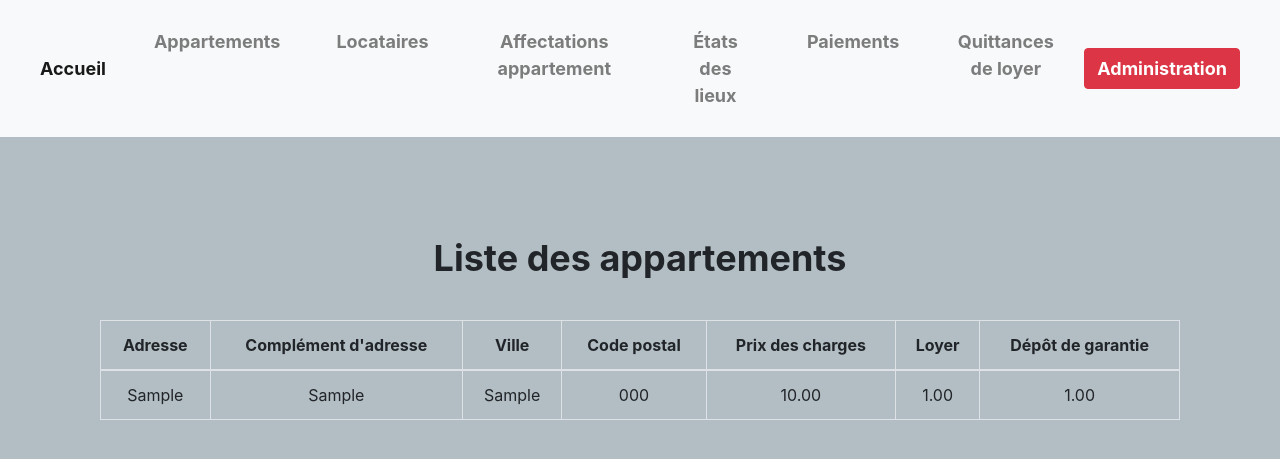
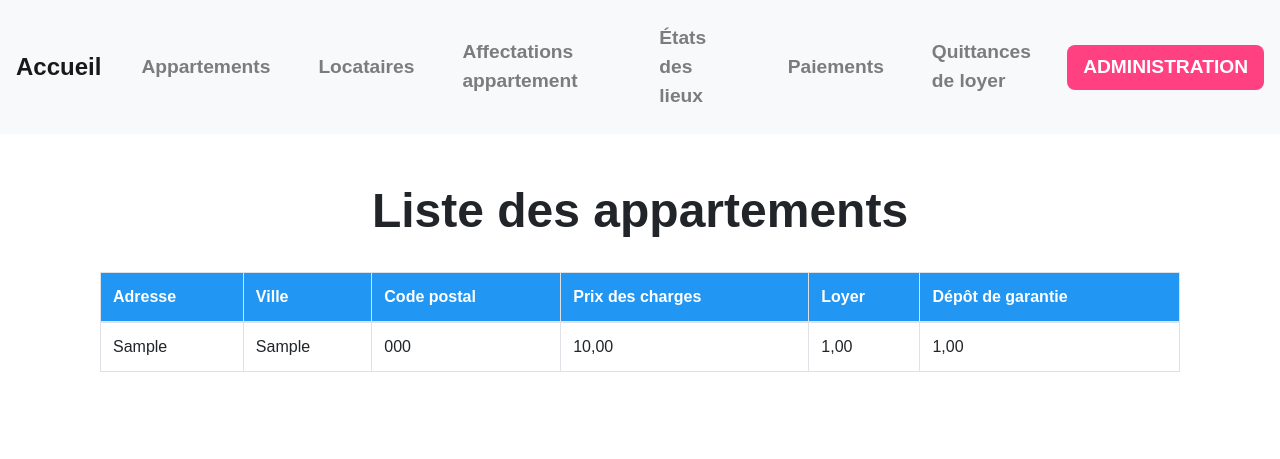
Before and after one commit to aiiioo93/adinfecoheroku, a Django app: page /appartement_list in a window 1280 px wide. Shown: the top 459 px of the page. Run offline with Django 4.2, Linux system fonts and the light colour scheme; tables that the repository leaves empty hold one stand-in row (values such as "Sample post"); some libraries are stand-ins or nearby versions.

Commit message:
Amelioration: interface, bug admin affectionAppart, affectationPaiement

```diff
--- a/gestion/models.py
+++ b/gestion/models.py
@@ -1,38 +1,41 @@
+from django.core.exceptions import ValidationError
+from django.db.models import Q
 from django.db import models
-from datetime import date
+from django.utils.translation import gettext_lazy as _
 
 
 class Locataire(models.Model):
     nom = models.CharField(max_length=100)
-    adresse = models.CharField(max_length=200)
+    prenom = models.CharField(max_length=100)
     numero_telephone = models.CharField(max_length=20)
     adresse_email = models.EmailField(max_length=254)
 
+
     def __str__(self):
-        return self.nom
+        return f"{self.nom}  {self.prenom}"
+
 
 class Appartement(models.Model):
-        adresse = models.CharField(max_length=200)
-        complement_adresse = models.CharField(max_length=100, null=True)
-        ville = models.CharField(max_length=50)
-        code_postal = models.CharField(max_length=10)
-        prix_charges = models.DecimalField(max_digits=10, decimal_places=2)
-        loyer = models.DecimalField(max_digits=10, decimal_places=2)
-        depot_garantie = models.DecimalField(max_digits=10, decimal_places=2)
-        locataire = models.ForeignKey(Locataire, on_delete=models.SET_NULL, null=True, blank=True)
+    adresse = models.CharField(max_length=200)
+    ville = models.CharField(max_length=50)
+    code_postal = models.CharField(max_length=10)
+    prix_charges = models.DecimalField(max_digits=10, decimal_places=2)
+    loyer = models.DecimalField(max_digits=10, decimal_places=2)
+    depot_garantie = models.DecimalField(max_digits=10, decimal_places=2)
 
-        def __str__(self):
-            return self.adresse
+
+    def __str__(self):
+        return self.adresse
 
 
 class AffectationAppartement(models.Model):
-    appartement = models.ForeignKey(Appartement, on_delete=models.CASCADE)
-    locataire = models.ForeignKey(Locataire, on_delete=models.CASCADE)
+    appartement = models.OneToOneField(Appartement, on_delete=models.CASCADE)
+    locataire = models.OneToOneField(Locataire, on_delete=models.CASCADE)
     date_debut = models.DateField()
     date_fin = models.DateField(blank=True, null=True)
 
     def __str__(self):
-        return f"{self.locataire.nom} - {self.appartement.adresse}"
+        return f"{self.locataire.nom} {self.locataire.prenom} -  {self.appartement.adresse}"
 
 class EtatDesLieux(models.Model):
     appartement = models.ForeignKey(Appartement, on_delete=models.CASCADE)
@@ -42,18 +45,22 @@ class EtatDesLieux(models.Model):
     def __str__(self):
         return f"{self.appartement.adresse} - {self.date}"
 
+
 class Paiement(models.Model):
-    locataire = models.ForeignKey(Locataire, on_delete=models.CASCADE)
+    appartement = models.ForeignKey(AffectationAppartement, on_delete=models.SET_NULL, null=True, blank=True)
     date = models.DateField()
     montant = models.DecimalField(max_digits=10, decimal_places=2)
 
+
     def __str__(self):
-        return f"{self.locataire.nom} - {self.date.strftime('%Y-%m-%d')} - {self.montant:.2f}"
+        return f" {self.date.strftime('%Y-%m-%d')} - {self.montant:.2f}"
+
 
 class QuittanceLoyer(models.Model):
     locataire = models.ForeignKey(Locataire, on_delete=models.CASCADE)
     periode = models.DateField()
     montant = models.DecimalField(max_digits=10, decimal_places=2)
 
+
     def __str__(self):
         return f"{self.locataire.nom} - {self.periode.strftime('%B %Y')}"
--- a/gestion/static/css/style.css
+++ b/gestion/static/css/style.css
@@ -1,25 +1,135 @@
-body{
-    background-color: #b2bec3;
+/* Couleurs */
+:root {
+  --primary-color: #2196F3;
+  --secondary-color: #E91E63;
+  --background-color: #FFFFFF;
 }
 
-      .container {
-        padding-top: 50px;
-        text-align: center;
-      }
-      h1 {
-        font-size: 36px;
-        font-weight: bold;
-        margin-bottom: 40px;
-      }
-      .navbar {
-        background-color: #2196F3;
-        padding: 20px;
-        text-align: center;
-      }
-      .navbar a {
-        color: #fff;
-        font-size: 18px;
-        font-weight: bold;
-        text-decoration: none;
-        margin: 0 20px;
-      }
+/* Police */
+body {
+  font-family: Arial, sans-serif;
+}
+
+/* Menu de navigation */
+.navbar {
+  background-color: var(--primary-color);
+  color: #FFFFFF;
+  display: flex;
+  justify-content: space-between;
+  align-items: center;
+  padding: 1rem;
+}
+
+.navbar-brand {
+  font-size: 1.5rem;
+  font-weight: bold;
+  text-decoration: none;
+}
+
+.navbar-nav {
+  display: flex;
+  justify-content: flex-end;
+  align-items: center;
+}
+
+.nav-link {
+  color: #FFFFFF;
+  font-size: 1.2rem;
+  font-weight: bold;
+  text-decoration: none;
+  margin: 0 1rem;
+  transition: all 0.2s;
+}
+
+.nav-link:hover {
+  color: var(--secondary-color);
+}
+
+/* Contenu principal */
+.container {
+  margin-top: 3rem;
+}
+
+h1 {
+  font-size: 3rem;
+  font-weight: bold;
+  text-align: center;
+  margin-bottom: 2rem;
+}
+
+table {
+  border-collapse: collapse;
+  width: 100%;
+  margin: 2rem 0;
+}
+
+
+
+th, td {
+  text-align: left;
+  padding: 1rem;
+}
+
+th {
+  background-color: var(--primary-color);
+  color: #FFFFFF;
+}
+
+td {
+  border-bottom: 1px solid #ccc;
+}
+
+/* Boutons */
+.btn {
+  background-color: var(--secondary-color);
+  color: #FFFFFF;
+  border: none;
+  border-radius: 0.5rem;
+  padding: 0.5rem 1rem;
+  font-size: 1.2rem;
+  font-weight: bold;
+  text-transform: uppercase;
+  cursor: pointer;
+  transition: all 0.2s;
+}
+
+.btn:hover {
+  background-color: #FF4081;
+}
+
+.btn-danger {
+  background-color: #FF4081;
+}
+
+/* Formulaire */
+form {
+  display: flex;
+  flex-direction: column;
+  margin-top: 2rem;
+}
+
+label {
+    font-size: 1.2rem;
+}
+
+
+@media screen and (max-width: 400px) {
+  tbody, th, td {
+    display: table-cell;
+    vertical-align: middle;
+  }
+
+  thead {
+    display: table-header-group;
+  }
+
+  td {
+    display: table-cell;
+    position: static;
+    padding-left: 0;
+  }
+
+  td::before {
+    content: none;
+  }
+}
--- a/gestion/templates/appartement_list.html
+++ b/gestion/templates/appartement_list.html
@@ -9,7 +9,6 @@
               <thead>
                 <tr>
                   <th>Adresse</th>
-                  <th>Complément d'adresse</th>
                   <th>Ville</th>
                   <th>Code postal</th>
                   <th>Prix des charges</th>
@@ -21,7 +20,6 @@
                 {% for appartement in appartements %}
                   <tr>
                     <td>{{ appartement.adresse }}</td>
-                    <td>{{ appartement.complement_adresse }}</td>
                     <td>{{ appartement.ville }}</td>
                     <td>{{ appartement.code_postal }}</td>
                     <td>{{ appartement.prix_charges }}</td>
--- a/infeco/settings.py
+++ b/infeco/settings.py
@@ -103,7 +103,7 @@ AUTH_PASSWORD_VALIDATORS = [
 # Internationalization
 # https://docs.djangoproject.com/en/4.2/topics/i18n/
 
-LANGUAGE_CODE = 'en-us'
+LANGUAGE_CODE = 'fr-fr'
 
 TIME_ZONE = 'UTC'
 
```
Also changed, not shown: gestion/admin.py (+12 -12 lines), gestion/templates/admin/base_site.html (added, +9 -0 lines), gestion/views.py (+7 -7 lines), gestion/migrations/0001_initial.py, gestion/migrations/0002_alter_appartement_complement_adresse.py (deleted).
